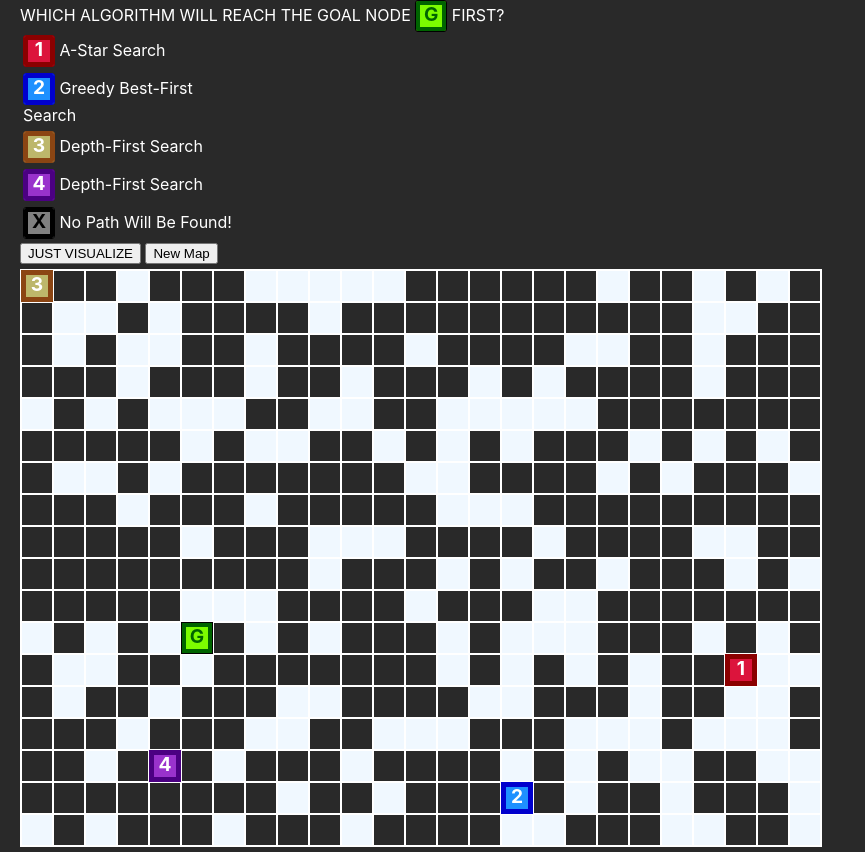
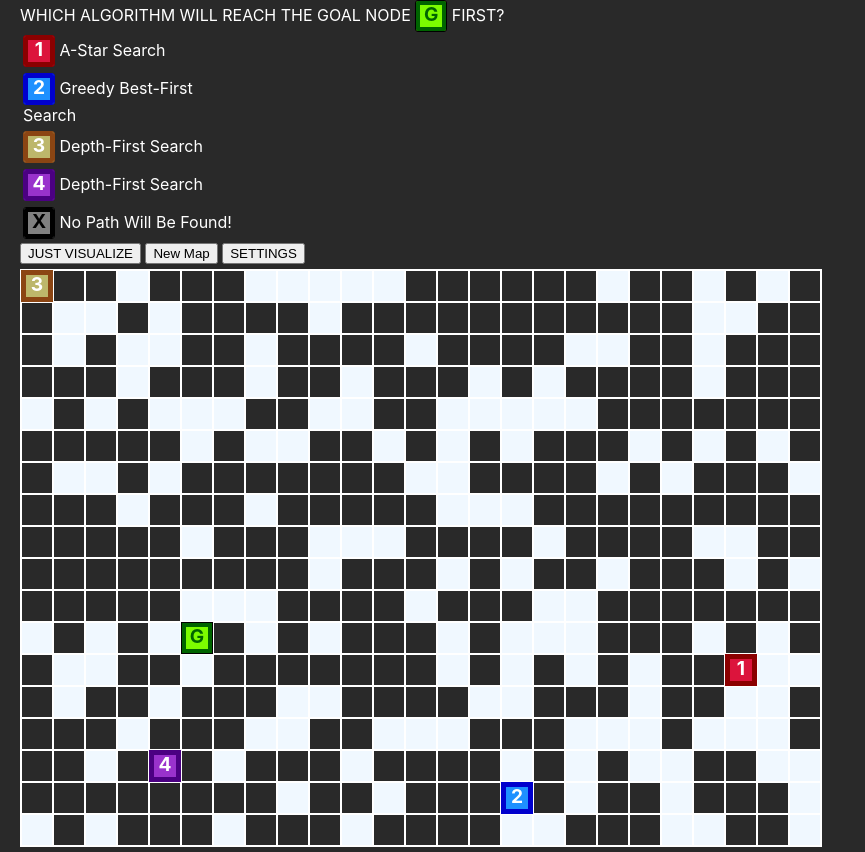
Before and after one commit to vik-ma/pathfinding-race, a React (Create React App) app: page / in a window 1280 px wide. Shown: the whole page, without its empty margins (0-865 px from the left). Built offline with nearby package versions, Linux system fonts and the light colour scheme.

Commit message:
Added buttons and functionality to switch between settings menu and main grid

```diff
--- a/src/App.js
+++ b/src/App.js
@@ -28,6 +28,8 @@ function App() {
   const [winnerAlgo, setWinnerAlgo] = useState({});
   const [renderWinnerMsg, setRenderWinnerMsg] = useState(false);
   const [calculatedAlgoMap, setCalculatedAlgoMap] = useState({});
+
+  const [isSettingsRendered, setIsSettingsRendered] = useState(false);
 
   const algorithmMap = {
     0: "A-Star Search",
@@ -94,6 +96,11 @@ function App() {
     setTitleKey(titleKey + 1);
     setIsGridRendered(true);
   };
+
+  const switchToSettingsMenu = () => {
+    setIsGridRendered(false);
+    setIsSettingsRendered(true);
+  }
 
   const printWinnerAlgos = (algoMap) => {
     if (algoMap !== null) {
@@ -195,14 +202,16 @@ function App() {
             setUserChoice,
             calculatedAlgoMap,
             setCalculatedAlgoMap,
-            remakeGrid
+            remakeGrid,
+            switchToSettingsMenu
           }}
         >
           {isGridRendered ? <TitleBar key={titleKey} /> : null}
+          {isSettingsRendered ? <GridCustomizer /> : null}
           {/* {renderWinnerMsg ? printWinnerAlgos(winnerAlgo) : null} */}
           {/* {isGridRendered ? <GridGenerator key={gridKey} /> : null} */}
-          {/* <div className="buttonContainer">
-            <button
+          <div className="buttonContainer">
+            {/* <button
               onClick={() => {
                 setIsGridRendered(true);
               }}
@@ -216,16 +225,15 @@ function App() {
             >
               Destroy Grid
             </button>
-            <button onClick={remakeGrid}>Remake Grid</button>
-            <button
+            <button onClick={remakeGrid}>Remake Grid</button> */}
+            {/* <button
               onClick={() => {
                 setRenderTest(true);
               }}
             >
               TEST BUTTON
-            </button>
-          </div> */}
-          {/* <GridCustomizer /> */}
+            </button> */}
+          </div>
           {renderTest ? <TestComponent /> : null}
         </GridContext.Provider>
       </header>
--- a/src/PathfindingVisualizer/GridCustomizer.js
+++ b/src/PathfindingVisualizer/GridCustomizer.js
@@ -11,6 +11,7 @@ export const GridCustomizer = () => {
     setNumStartNodes,
     wallDensityValue,
     setWallDensityValue,
+    remakeGrid
   } = useContext(GridContext);
 
   const defaultRowValue = rowCount;
@@ -77,6 +78,7 @@ export const GridCustomizer = () => {
           Set Number of Nodes: {numStartNodes}
         </div> */}
       </div>
+      <button onClick={() => remakeGrid()}>RETURN</button>
     </div>
   );
 };
--- a/src/PathfindingVisualizer/TitleBar.js
+++ b/src/PathfindingVisualizer/TitleBar.js
@@ -13,6 +13,7 @@ export const TitleBar = () => {
     calculatedAlgoMap,
     winnerAlgo,
     remakeGrid,
+    switchToSettingsMenu
   } = useContext(GridContext);
 
   const generatorRef = useRef();
@@ -155,6 +156,8 @@ export const TitleBar = () => {
         JUST VISUALIZE
       </button>{" "}
       <button onClick={() => remakeGrid()}>New Map</button>
+      {" "}
+      <button onClick={() => switchToSettingsMenu()}>SETTINGS</button>
       <GridGenerator ref={generatorRef} />
     </div>
   );
```
